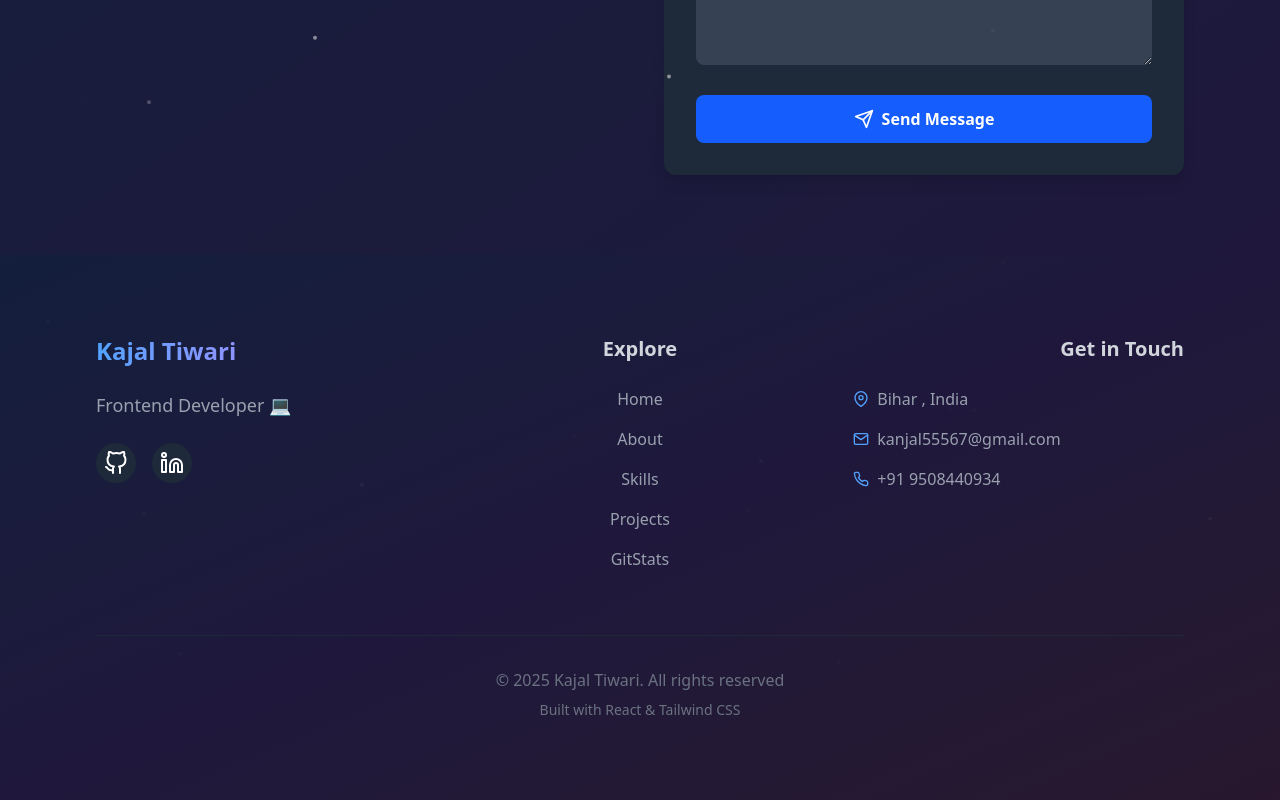
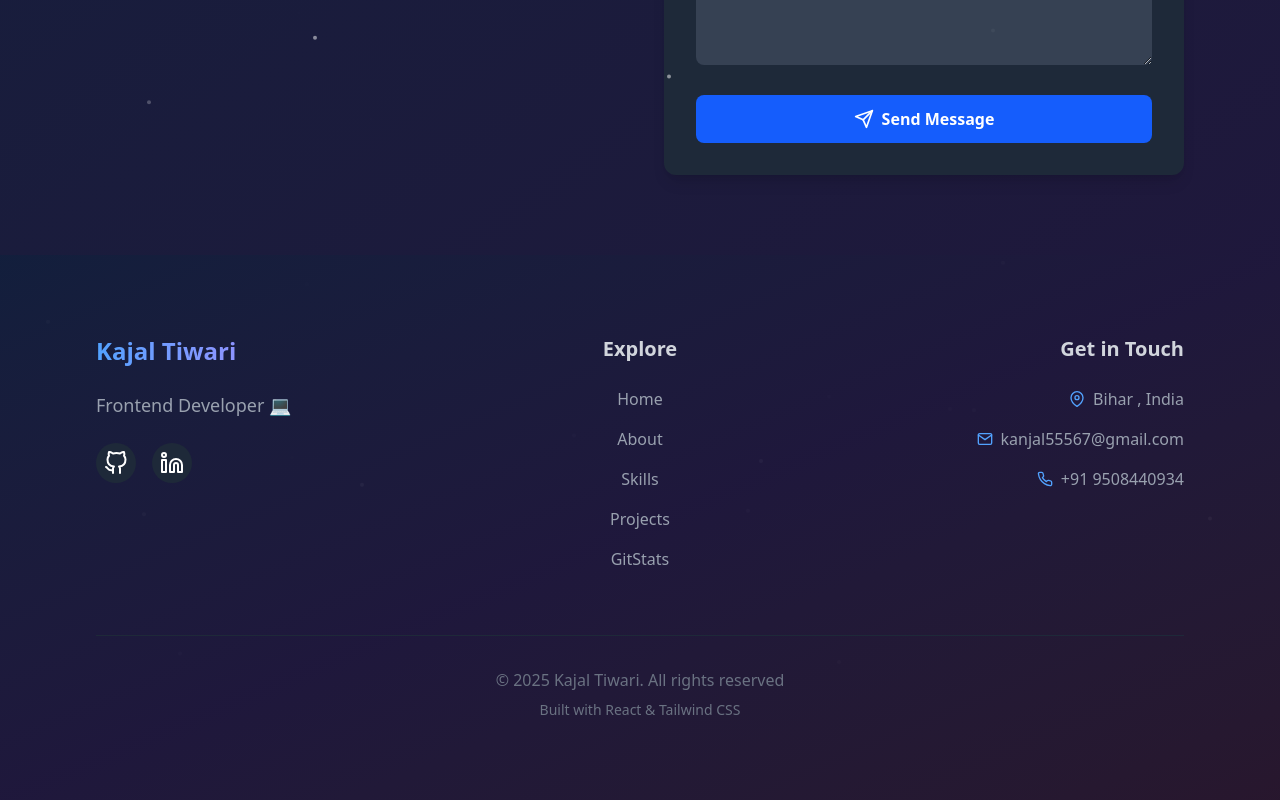
Before and after one commit to Kajaltiwari892/Portfolio, a React (Vite) app: page / in a window 1280 px wide. Shown: the part 5486-6286 px from the top of the page. Built offline with nearby package versions, Linux system fonts and the light colour scheme.

Commit message:
updated resume button

```diff
--- a/src/components/Footer.jsx
+++ b/src/components/Footer.jsx
@@ -1,140 +1,3 @@
-// import { motion } from "framer-motion";
-// import { FiGithub, FiLinkedin, FiMail, FiPhone, FiMapPin } from "react-icons/fi";
-
-// const Footer = () => {
-//   return (
-//     <footer className="relative bg-gray-900 text-white overflow-hidden">
-//       {/* Animated Background */}
-//       <motion.div
-//         initial={{ opacity: 0 }}
-//         whileInView={{ opacity: 1 }}
-//         className="absolute inset-0 bg-gradient-to-br from-blue-900/20 via-purple-900/20 to-pink-900/20"
-//       />
-
-//       {/* Floating Particles */}
-//       {[...Array(20)].map((_, i) => (
-//         <motion.div
-//           key={i}
-//           className="absolute w-1 h-1 bg-white/10 rounded-full"
-//           style={{
-//             left: `${Math.random() * 100}%`,
-//             top: `${Math.random() * 100}%`,
-//           }}
-//           animate={{
-//             y: [0, -100],
-//             opacity: [0, 0.5, 0],
-//           }}
-//           transition={{
-//             duration: 5 + Math.random() * 5,
-//             repeat: Infinity,
-//             delay: Math.random() * 2,
-//           }}
-//         />
-//       ))}
-
-//       <div className="max-w-7xl mx-auto py-20 px-6 md:px-12 lg:px-24 relative z-10">
-//         <div className="grid grid-cols-1 md:grid-cols-3 gap-12 mb-16">
-//           {/* Portfolio Info */}
-//           <motion.div
-//             initial={{ opacity: 0, x: -50 }}
-//             whileInView={{ opacity: 1, x: 0 }}
-//             transition={{ duration: 0.6 }}
-//           >
-//             <h3 className="text-2xl font-bold mb-6 bg-gradient-to-r from-blue-400 to-purple-400 bg-clip-text text-transparent">
-//               Kajal Tiwari
-//             </h3>
-//             <p className="text-gray-400 text-lg">
-//               Frontend Developer 💻
-//             </p>
-//             <div className="flex gap-4 mt-6">
-//               <motion.a
-//                 href="https://github.com/Kajaltiwari892"
-//                 target="_blank"
-//                 whileHover={{ y: -5 }}
-//                 className="p-2 rounded-full bg-gray-800 hover:bg-blue-500 transition-all"
-//               >
-//                 <FiGithub className="text-2xl" />
-//               </motion.a>
-//               <motion.a
-//                 href="https://linkedin.com/in/kajal-tiwari-46802034a/"
-//                 target="_blank"
-//                 whileHover={{ y: -5 }}
-//                 className="p-2 rounded-full bg-gray-800 hover:bg-blue-500 transition-all"
-//               >
-//                 <FiLinkedin className="text-2xl" />
-//               </motion.a>
-//             </div>
-//           </motion.div>
-
-//           {/* Quick Links */}
-//           <motion.div
-//             initial={{ opacity: 0, y: 50 }}
-//             whileInView={{ opacity: 1, y: 0 }}
-//             transition={{ duration: 0.6, delay: 0.2 }}
-//             className="md:text-center"
-//           >
-//             <h4 className="text-xl font-semibold mb-6 text-gray-300">Explore</h4>
-//             <ul className="space-y-4">
-//               {['home', 'about', 'skills', 'projects', 'gitStats'].map((item) => (
-//                 <motion.li
-//                   key={item}
-//                   whileHover={{ x: 5 }}
-//                 >
-//                   <a
-//                     href={`#${item}`}
-//                     className="text-gray-400 hover:text-blue-400 transition-colors capitalize"
-//                   >
-//                     {item}
-//                   </a>
-//                 </motion.li>
-//               ))}
-//             </ul>
-//           </motion.div>
-
-//           {/* Contact Info */}
-//           <motion.div
-//             initial={{ opacity: 0, x: 50 }}
-//             whileInView={{ opacity: 1, x: 0 }}
-//             transition={{ duration: 0.6, delay: 0.4 }}
-//             className="md:text-right"
-//           >
-//             <h4 className="text-xl font-semibold mb-6 text-gray-300">Get in Touch</h4>
-//             <ul className="space-y-4">
-//               <li className="flex items-center gap-2 justify-end text-gray-400">
-//                 <FiMapPin className="text-blue-400" />
-//               Bihar , India
-//               </li>
-//               <li className="flex items-center gap-2 justify-end text-gray-400">
-//                 <FiMail className="text-blue-400" />
-//                kanjal55567@gmail.com
-//               </li>
-//               <li className="flex items-center gap-2 justify-end text-gray-400">
-//                 <FiPhone className="text-blue-400" />
-//                 +91 9508440934
-//               </li>
-//             </ul>
-//           </motion.div>
-//         </div>
-
-//         {/* Copyright */}
-//         <motion.div
-//           initial={{ opacity: 0 }}
-//           whileInView={{ opacity: 1 }}
-//           className="pt-8 mt-16 border-t border-gray-800 text-center text-gray-500"
-//         >
-//           <p>
-//             © {new Date().getFullYear()} Kajal Tiwari. All rights reserved
-//           </p>
-//           <p className="mt-2 text-sm">
-//             Built with React & Tailwind CSS
-//           </p>
-//         </motion.div>
-//       </div>
-//     </footer>
-//   );
-// };
-
-// export default Footer;
 import { motion } from "framer-motion";
 import { FiGithub, FiLinkedin, FiMail, FiPhone, FiMapPin } from "react-icons/fi";
 
@@ -208,7 +71,7 @@ const Footer = () => {
             initial={{ opacity: 0, y: 50 }}
             whileInView={{ opacity: 1, y: 0 }}
             transition={{ duration: 0.6, delay: 0.2 }}
-            className="text-left md:text-center"
+            className="md:text-center"
           >
             <h4 className="text-xl font-semibold mb-6 text-gray-300">Explore</h4>
             <ul className="space-y-4">
@@ -228,24 +91,24 @@ const Footer = () => {
             </ul>
           </motion.div>
 
-          {/* Contact Info - Modified for mobile left alignment */}
+          {/* Contact Info */}
           <motion.div
             initial={{ opacity: 0, x: 50 }}
             whileInView={{ opacity: 1, x: 0 }}
             transition={{ duration: 0.6, delay: 0.4 }}
-            className="text-left md:text-right"
+            className="md:text-right"
           >
             <h4 className="text-xl font-semibold mb-6 text-gray-300">Get in Touch</h4>
             <ul className="space-y-4">
-              <li className="flex items-center gap-2 text-gray-400">
+              <li className="flex items-center gap-2 justify-end text-gray-400">
                 <FiMapPin className="text-blue-400" />
-                Bihar , India
+              Bihar , India
               </li>
-              <li className="flex items-center gap-2 text-gray-400">
+              <li className="flex items-center gap-2 justify-end text-gray-400">
                 <FiMail className="text-blue-400" />
-                kanjal55567@gmail.com
+               kanjal55567@gmail.com
               </li>
-              <li className="flex items-center gap-2 text-gray-400">
+              <li className="flex items-center gap-2 justify-end text-gray-400">
                 <FiPhone className="text-blue-400" />
                 +91 9508440934
               </li>
```
